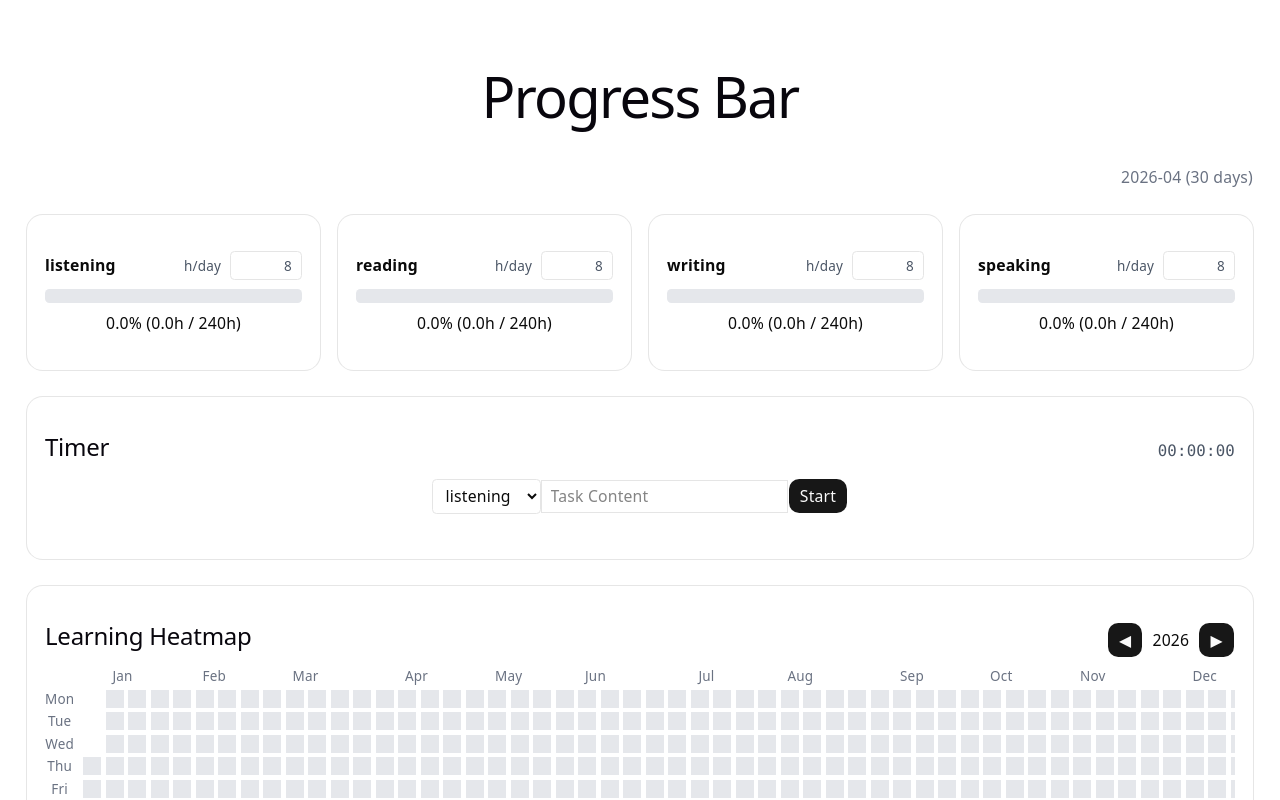
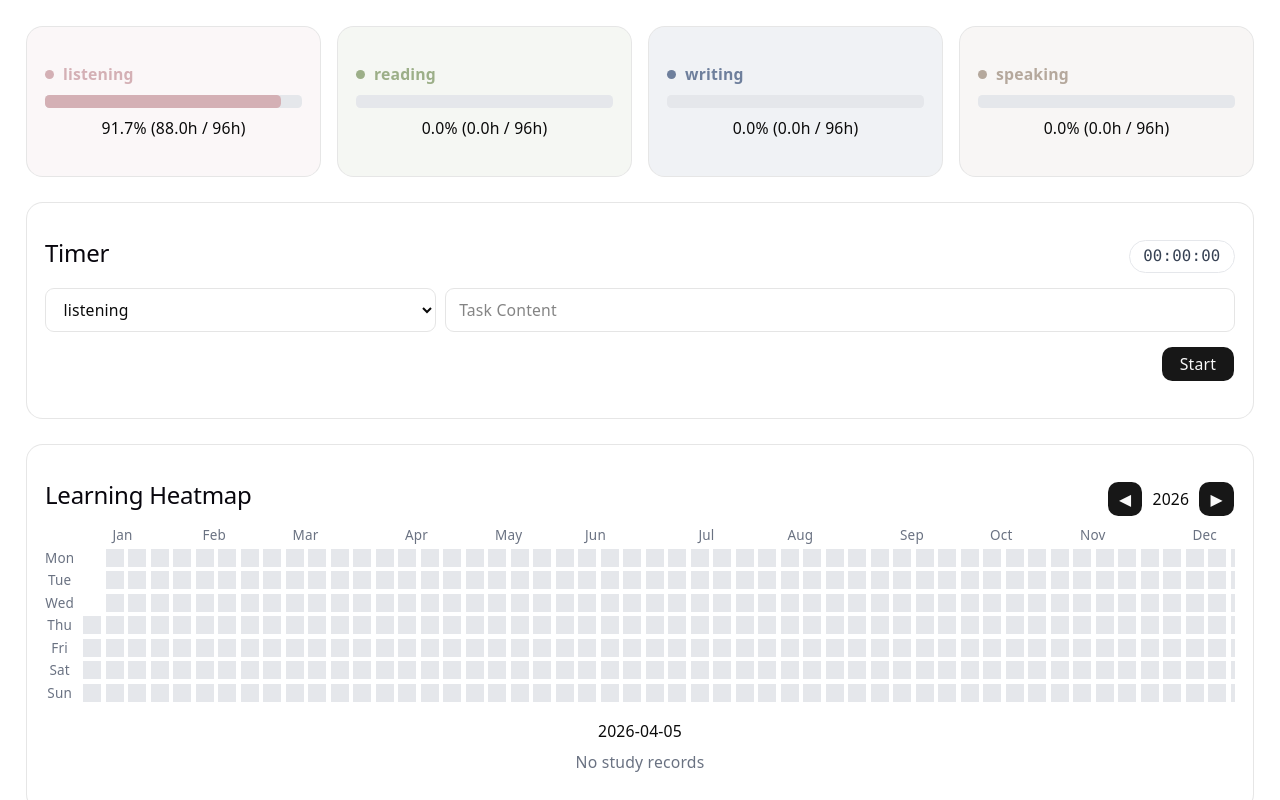
Before and after one commit to Cosmo-klara/study-tracker, a React (Vite) app: page / in a window 1280 px wide. Shown: the top 800 px of the page. Built offline with nearby package versions, Linux system fonts and the light colour scheme.

Commit message:
modified:   src/App.jsx 	modified:   src/index.css

```diff
--- a/src/App.jsx
+++ b/src/App.jsx
@@ -40,6 +40,57 @@ async function setItem(store, item) {
 
 const categories = ["listening", "reading", "writing", "speaking"];
 const weekDays = ["Mon", "Tue", "Wed", "Thu", "Fri", "Sat", "Sun"];
+
+const categoryTheme = {
+  listening: {
+    bar: "bg-[#D4B0B5]",
+    dot: "bg-[#D4B0B5]",
+    text: "text-[#D4B0B5]",
+    border: "border-[#D4B0B5]/40",
+    cardBg: "bg-[#D4B0B5]/10",
+    rowBg: "bg-[#D4B0B5]/10",
+    borderLeft: "border-l-[#D4B0B5]",
+  },
+  reading: {
+    bar: "bg-[#9CAF88]",
+    dot: "bg-[#9CAF88]",
+    text: "text-[#9CAF88]",
+    border: "border-[#9CAF88]/40",
+    cardBg: "bg-[#9CAF88]/10",
+    rowBg: "bg-[#9CAF88]/10",
+    borderLeft: "border-l-[#9CAF88]",
+  },
+  writing: {
+    bar: "bg-[#6E7F9C]",
+    dot: "bg-[#6E7F9C]",
+    text: "text-[#6E7F9C]",
+    border: "border-[#6E7F9C]/40",
+    cardBg: "bg-[#6E7F9C]/10",
+    rowBg: "bg-[#6E7F9C]/10",
+    borderLeft: "border-l-[#6E7F9C]",
+  },
+  speaking: {
+    bar: "bg-[#B5A89C]",
+    dot: "bg-[#B5A89C]",
+    text: "text-[#B5A89C]",
+    border: "border-[#B5A89C]/40",
+    cardBg: "bg-[#B5A89C]/10",
+    rowBg: "bg-[#B5A89C]/10",
+    borderLeft: "border-l-[#B5A89C]",
+  },
+};
+
+function getCategoryTheme(cat) {
+  return categoryTheme[cat] || {
+    bar: "bg-gray-400",
+    dot: "bg-gray-400",
+    text: "text-gray-700",
+    border: "border-gray-200",
+    cardBg: "bg-white",
+    rowBg: "bg-white",
+    borderLeft: "border-l-gray-400",
+  };
+}
 
 function getLogicalDate(ts) {
   const d = new Date(ts);
@@ -124,7 +175,6 @@ function buildYearWeeks(year) {
 
 export default function App() {
   const [records, setRecords] = useState([]);
-  const [config, setConfig] = useState({});
 
   const [running, setRunning] = useState(false);
   const [startTime, setStartTime] = useState(null);
@@ -150,18 +200,7 @@ export default function App() {
 
   async function init() {
     const rec = await getAll(STORE_RECORDS);
-    const cfgArr = await getAll(STORE_CONFIG);
-
-    const cfg = {};
-    cfgArr.forEach((c) => (cfg[c.key] = c.value));
-
-    categories.forEach((c) => {
-      const key = `dailyHours:${c}`;
-      if (cfg[key] == null) cfg[key] = 8;
-    });
-
     setRecords(rec);
-    setConfig(cfg);
   }
 
   async function addRecord(record) {
@@ -195,27 +234,20 @@ export default function App() {
     setTask("");
   }
 
-  async function setConfigValue(key, value) {
-    setConfig((c) => ({ ...c, [key]: value }));
-    await setItem(STORE_CONFIG, { key, value });
-  }
+  function calc(cat) {
+    const initialHours = cat === "listening" ? 88 : 0;
 
-  function calc(cat, monthKey, daysInMonth) {
-    const usedSeconds = records
-      .filter((r) => r.category === cat && r.logicalDate?.slice(0, 7) === monthKey)
-      .reduce((s, r) => s + r.duration, 0);
+    const usedSeconds =
+      initialHours * 3600 +
+      records.filter((r) => r.category === cat).reduce((s, r) => s + r.duration, 0);
 
-    const dailyKey = `dailyHours:${cat}`;
-    const dailyHours = Number(config[dailyKey] ?? 8);
-    const totalHours = dailyHours * daysInMonth;
+    const totalHours = 96;
     const totalSeconds = totalHours * 3600;
 
     return {
       percent: totalSeconds ? (usedSeconds / totalSeconds) * 100 : 0,
       usedHours: usedSeconds / 3600,
       totalHours,
-      dailyHours,
-      dailyKey,
     };
   }
 
@@ -234,103 +266,78 @@ export default function App() {
 
   return (
     <div className="p-6 space-y-6">
-      <h1 className="text-2xl font-bold">Progress Bar</h1>
-
-
-      <div className="flex justify-end">
-        <div className="text-sm text-gray-500">
-          {(() => {
-            const now = new Date();
-            const monthKey = getMonthKeyFromDate(now);
-            const days = getDaysInMonth(now.getFullYear(), now.getMonth());
-            return `${monthKey} (${days} days)`;
-          })()}
-        </div>
-      </div>
-
       <div className="grid grid-cols-2 md:grid-cols-4 gap-4">
-        {(() => {
-          const now = new Date();
-          const monthKey = getMonthKeyFromDate(now);
-          const daysInMonth = getDaysInMonth(now.getFullYear(), now.getMonth());
-
-          return categories.map((c) => {
-            const { percent, usedHours, totalHours, dailyHours, dailyKey } = calc(
-              c,
-              monthKey,
-              daysInMonth,
-            );
+        {categories.map((c) => {
+          const { percent, usedHours, totalHours } = calc(c);
 
           return (
-              <Card key={c}>
+            <Card key={c} className={`${getCategoryTheme(c).cardBg} ${getCategoryTheme(c).border}`}>
               <CardContent className="p-4 space-y-2">
-                  <div className="flex items-center justify-between gap-2">
-                    <div className="font-semibold">{c}</div>
-                    <div className="flex items-center gap-2 text-xs text-gray-600">
-                      <span>h/day</span>
-                      <input
-                        value={Number.isFinite(dailyHours) ? dailyHours : 8}
-                        onChange={(e) => {
-                          const v = e.target.value;
-                          const n = v === "" ? "" : Number(v);
-                          setConfig((cfg) => ({ ...cfg, [dailyKey]: n }));
-                        }}
-                        onBlur={(e) => {
-                          const n = Number(e.target.value);
-                          setConfigValue(dailyKey, Number.isFinite(n) ? n : 8);
-                        }}
-                        className="w-16 border rounded px-2 py-1 text-right"
-                        inputMode="decimal"
-                      />
-                    </div>
+                <div className="flex items-center gap-2 font-semibold">
+                  <span className={`inline-block h-2 w-2 rounded-full ${getCategoryTheme(c).dot}`} />
+                  <span className={getCategoryTheme(c).text}>{c}</span>
                 </div>
 
                 <div className="w-full bg-gray-200 h-3 rounded">
                   <div
-                      className="bg-blue-500 h-3 rounded"
+                    className={`${getCategoryTheme(c).bar} h-3 rounded`}
                     style={{ width: `${Math.min(100, percent)}%` }}
                   />
                 </div>
 
                 <div className="text-sm">
-                    {percent.toFixed(1)}% ({usedHours.toFixed(1)}h / {totalHours.toFixed(0)}h)
+                  {percent.toFixed(1)}% ({usedHours.toFixed(1)}h / {totalHours}h)
                 </div>
               </CardContent>
             </Card>
           );
-          });
-        })()}
+        })}
       </div>
 
       <Card>
-        <CardContent className="p-4 space-y-2">
+        <CardContent className="p-4 space-y-3">
           <div className="flex items-center justify-between gap-3">
             <h2 className="font-semibold">Timer</h2>
-            <div className="font-mono text-sm text-gray-600">
+            <div
+              className={`font-mono text-sm px-3 py-1 rounded-full border ${
+                running
+                  ? "bg-black text-white border-black"
+                  : "bg-white text-gray-700 border-gray-200"
+              }`}
+            >
               {formatDuration(running && startTime ? (nowMs - startTime) / 1000 : 0)}
             </div>
           </div>
+
+          <div className="grid grid-cols-1 md:grid-cols-3 gap-2">
             <select
               value={category}
               onChange={(e) => setCategory(e.target.value)}
               disabled={running}
-            className="border px-2 py-1 rounded disabled:opacity-60"
+              className="border px-3 py-2 rounded-md disabled:opacity-60 bg-white"
             >
               {categories.map((c) => (
                 <option key={c}>{c}</option>
               ))}
             </select>
+
             <input
               placeholder="Task Content"
               value={task}
               onChange={(e) => setTask(e.target.value)}
-            className="border px-2 py-1"
+              className="border px-3 py-2 rounded-md md:col-span-2"
             />
+          </div>
+
+          <div className="flex justify-end">
             {!running ? (
-            <Button onClick={start}>Start</Button>
+              <Button onClick={start} className="px-4">Start</Button>
             ) : (
-            <Button onClick={stop}>Stop</Button>
+              <Button onClick={stop} className="px-4 bg-red-600 hover:bg-red-500">
+                Stop
+              </Button>
             )}
+          </div>
         </CardContent>
       </Card>
 
@@ -443,12 +450,18 @@ export default function App() {
                 .slice()
                 .sort((a, b) => (b.startTime || 0) - (a.startTime || 0))
                 .map((r) => (
-                  <div key={r.id} className="border p-2 text-sm space-y-1 text-left">
-                    <div className="font-medium">
-                      {formatClockHM(r.startTime)} {r.category}
+                  <div
+                    key={r.id}
+                    className={`border border-l-8 rounded-md p-2 text-sm space-y-1 text-left ${getCategoryTheme(r.category).rowBg} ${getCategoryTheme(r.category).border} ${getCategoryTheme(r.category).borderLeft}`}
+                  >
+                    <div className="font-semibold">
+                      <span className="text-gray-600 font-normal">{formatClockHM(r.startTime)}</span>
+                      <span className={`ml-2 ${getCategoryTheme(r.category).text}`}>
+                        {r.category}
+                      </span>
                     </div>
-                    <div className="flex items-center justify-between gap-3">
-                      <div className="min-w-0 truncate">{r.task || ""}</div>
+                    <div className="flex items-center justify-between gap-3 text-xs">
+                      <div className="min-w-0 truncate text-gray-700">{r.task || ""}</div>
                       <div className="shrink-0 text-gray-500">
                         {formatHumanDuration(r.duration)}
                       </div>
--- a/src/index.css
+++ b/src/index.css
@@ -8,7 +8,7 @@
 :root {
   --text: #6b6375;
   --text-h: #08060d;
-  --bg: #fff;
+  --bg: #F2EFE4;
   --border: oklch(0.922 0 0);
   --code-bg: #f4f3ec;
   --accent: oklch(0.97 0 0);
```
Lines whose indentation alone changed are shown as unchanged.
